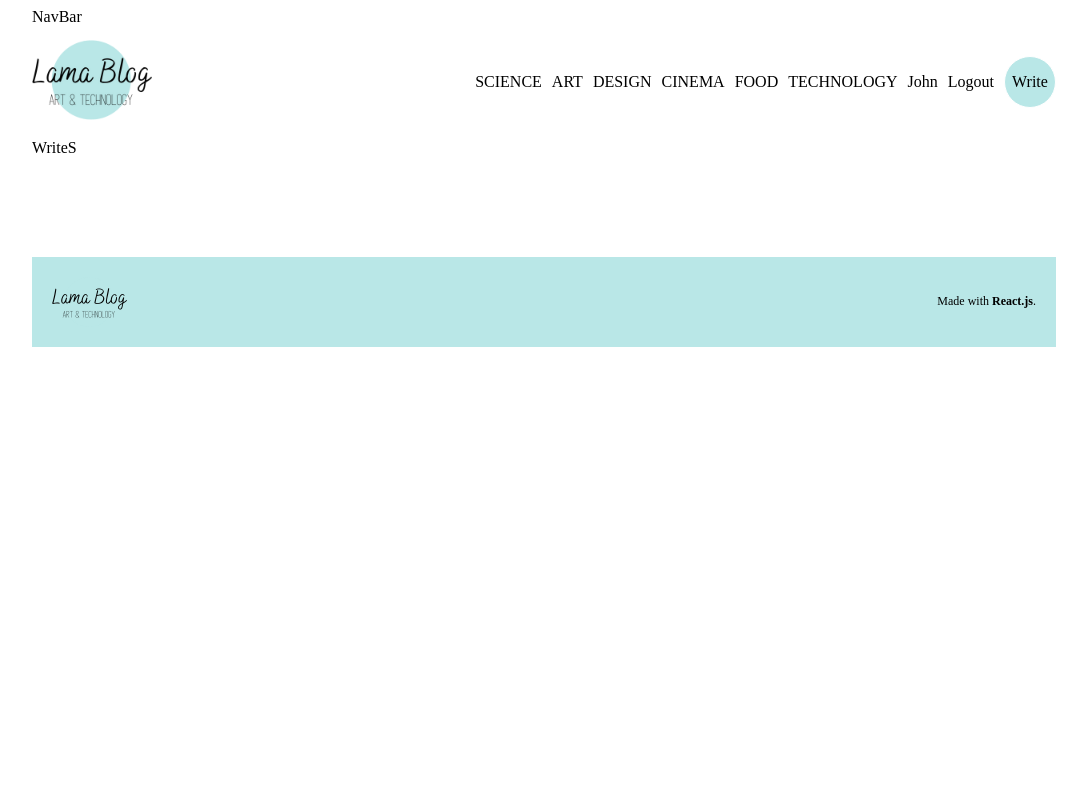
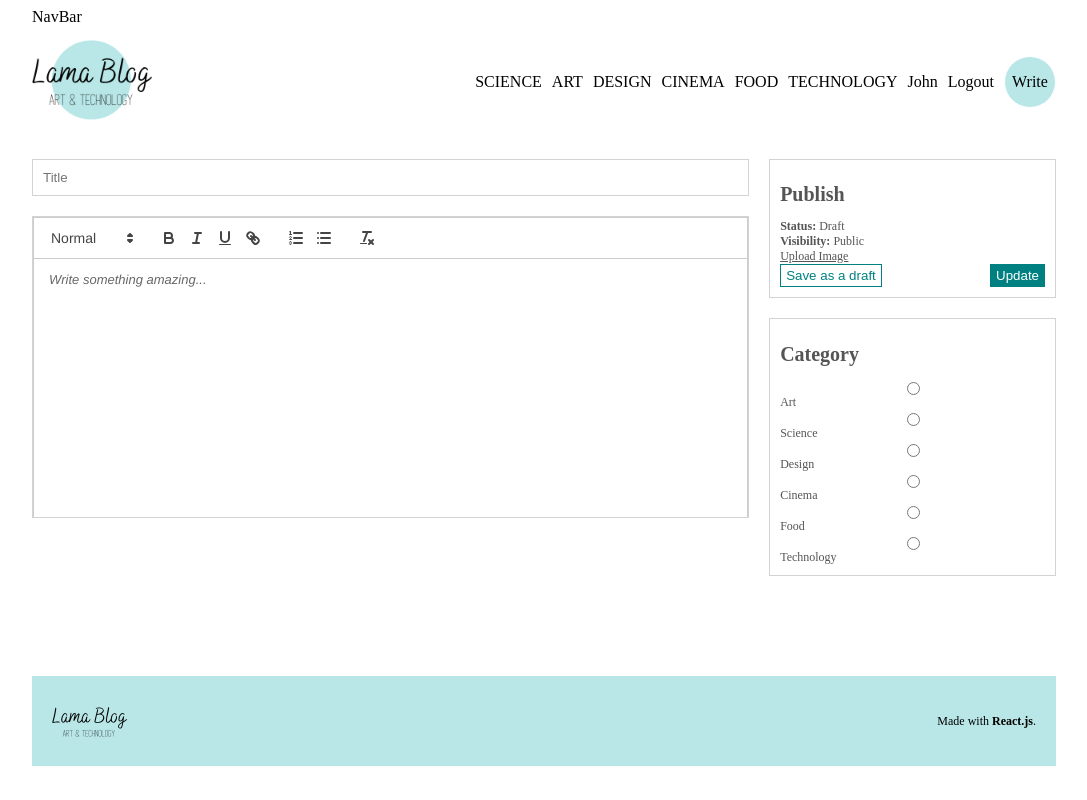
Before and after one commit to DariusBowser/react-blog-app, a React (Vite) app in the folder client/: page /post/1 in a window 1280 px wide. Both pictures are taken after a click on the element "Write". Shown: the whole page, without its empty margins (96-1183 px from the left). Built offline with nearby package versions, Linux system fonts and the light colour scheme.

Commit message:
react quill installation, styling of buttons on write page, design of content

```diff
--- a/client/package.json
+++ b/client/package.json
@@ -12,6 +12,7 @@
   "dependencies": {
     "react": "^18.2.0",
     "react-dom": "^18.2.0",
+    "react-quill": "^2.0.0",
     "react-router-dom": "^6.21.2",
     "sass": "^1.70.0"
   },
--- a/client/src/pages/Write.jsx
+++ b/client/src/pages/Write.jsx
@@ -1,9 +1,60 @@
-import React from 'react'
+import React from "react";
+import ReactQuill from "react-quill";
+import "react-quill/dist/quill.snow.css";
+import { useState } from "react";
 
 const Write = () => {
+  const [value, setValue] = useState("");
+
+  console.log(value);
   return (
-    <div>WriteS</div>
-  )
-}
+    <div className="add">
+      <div className="content">
+        <input type="text" placeholder="Title" />
+        <div className="editorContainer">
+          <ReactQuill
+            theme="snow"
+            value={value}
+            onChange={setValue}
+            placeholder="Write something amazing..."
+            className="editor"
+          />
+        </div>
+      </div>
+      <div className="menu">
+        <div className="item">
+          <h1>Publish</h1>
+          <span>
+            <b>Status:</b> Draft
+          </span>
+          <span>
+            <b>Visibility:</b> Public
+          </span>
+          <input style={{ display: "none" }} type="file" name="" id="file" />
+          <label className="file" htmlFor="file">Upload Image</label>
+          <div className="buttons">
+            <button>Save as a draft</button>
+            <button>Update</button>
+          </div>
+        </div>
+        <div className="item">
+          <h1>Category</h1>
+          <input type="radio" name="cat" value="art" id="art" />
+          <label htmlFor="art">Art</label>
+          <input type="radio" name="cat" value="science" id="science" />
+          <label htmlFor="science">Science</label>
+          <input type="radio" name="cat" value="design" id="design" />
+          <label htmlFor="design">Design</label>
+          <input type="radio" name="cat" value="cinema" id="cinema" />
+          <label htmlFor="cinema">Cinema</label>
+          <input type="radio" name="cat" value="food" id="food" />
+          <label htmlFor="food">Food</label>
+          <input type="radio" name="cat" value="technology" id="technology" />
+          <label htmlFor="technology">Technology</label>
+        </div>
+      </div>
+    </div>
+  );
+};
 
-export default Write
+export default Write;
--- a/client/src/style.scss
+++ b/client/src/style.scss
@@ -3,55 +3,49 @@ $lightGreen: #b9e7e7;
 .app {
   display: flex;
   justify-content: center;
-
   .container {
     width: 1024px;
-    // LOGIN & Register
 
     .link {
       text-decoration: none;
       color: inherit;
     }
+    //LOGIN & REGISTER
 
     .auth {
       display: flex;
       flex-direction: column;
+      align-items: center;
       justify-content: center;
-      align-items: center;
       height: 100vh;
       background-color: $lightGreen;
 
       h1 {
-        margin-bottom: 20px;
-        color: Black;
+        font-size: 20px;
+        color: teal;
         margin-bottom: 20px;
       }
 
       form {
         display: flex;
         flex-direction: column;
-        padding: 20px;
+        padding: 50px;
         background-color: white;
         width: 200px;
         gap: 20px;
-      }
 
         input {
           padding: 10px;
           border: none;
           border-bottom: 1px solid gray;
         }
+
         button {
           padding: 10px;
           border: none;
-        color: white;
           background-color: teal;
           cursor: pointer;
-      }
-
-      span {
-        font-size: 12px;
-        text-align: center;
+          color: white;
         }
 
         p {
@@ -59,9 +53,15 @@ $lightGreen: #b9e7e7;
           color: red;
           text-align: center;
         }
+
+        span {
+          font-size: 12px;
+          text-align: center;
+        }
+      }
     }
 
-    // NavBar
+    //NAVBAR
 
     .navbar {
       .container {
@@ -69,13 +69,11 @@ $lightGreen: #b9e7e7;
         display: flex;
         align-items: center;
         justify-content: space-between;
-
         .logo {
           img {
             width: 120px;
           }
         }
-
         .links {
           display: flex;
           align-items: center;
@@ -89,6 +87,7 @@ $lightGreen: #b9e7e7;
           span {
             cursor: pointer;
           }
+
           .write {
             background-color: $lightGreen;
             width: 50px;
@@ -101,8 +100,8 @@ $lightGreen: #b9e7e7;
             border: 1px solid white;
 
             &:hover {
+              color: teal;
               background-color: white;
-              color: teal;
               border: 1px solid teal;
             }
           }
@@ -111,6 +110,7 @@ $lightGreen: #b9e7e7;
     }
 
     //FOOTER
+
     footer {
       margin-top: 100px;
       padding: 20px;
@@ -119,13 +119,12 @@ $lightGreen: #b9e7e7;
       align-items: center;
       justify-content: space-between;
       font-size: 12px;
-
       img {
         height: 50px;
       }
     }
 
-    // HOME
+    //HOME
 
     .home {
       .posts {
@@ -138,7 +137,7 @@ $lightGreen: #b9e7e7;
           display: flex;
           gap: 100px;
 
-          &:nth-child(2n+1){
+          &:nth-child(2n + 1) {
             flex-direction: row-reverse;
           }
 
@@ -146,7 +145,7 @@ $lightGreen: #b9e7e7;
             flex: 2;
             position: relative;
 
-            &::after{
+            &::after {
               content: "";
               width: 100%;
               height: 100%;
@@ -163,21 +162,22 @@ $lightGreen: #b9e7e7;
               object-fit: cover;
             }
           }
+
           .content {
             flex: 3;
             display: flex;
             flex-direction: column;
             justify-content: space-between;
 
-            h1{
-              font-style: 48px;
+            h1 {
+              font-size: 48px;
             }
 
-            p{
-              font-style: 18px;
+            p {
+              font-size: 18px;
             }
 
-            button{
+            button {
               width: max-content;
               padding: 10px 20px;
               border: none;
@@ -186,10 +186,10 @@ $lightGreen: #b9e7e7;
               border: 1px solid teal;
               color: teal;
 
-              &:hover{
+              &:hover {
+                border: 1px solid white;
                 background-color: $lightGreen;
                 color: black;
-                border: 1px solid white;
               }
             }
           }
@@ -197,19 +197,19 @@ $lightGreen: #b9e7e7;
       }
     }
 
+    //SINGLE
 
-    // SINGLE POST
-    .single{
+    .single {
       display: flex;
       gap: 50px;
 
-      .content{
+      .content {
         flex: 5;
         display: flex;
         flex-direction: column;
         gap: 30px;
 
-        img{
+        img {
           width: 100%;
           height: 300px;
           object-fit: cover;
@@ -219,75 +219,74 @@ $lightGreen: #b9e7e7;
           display: flex;
           align-items: center;
           gap: 10px;
-          font-style: 14px;
-          img{
-            width:50px;
+          font-size: 14px;
+          img {
+            width: 50px;
             height: 50px;
             border-radius: 50%;
             object-fit: cover;
           }
 
-          span{
+          span {
             font-weight: bold;
           }
         }
 
-        .edit{
+        .edit {
           display: flex;
           gap: 5px;
 
-          img{
+          img {
             width: 20px;
             height: 20px;
             cursor: pointer;
           }
         }
 
-        h1{
+        h1 {
+          font-size: 42px;
           color: #333;
-          font-style: 42px;
         }
 
-        p{
+        p {
           text-align: justify;
           line-height: 30px;
         }
-
       }
-
       .menu {
         flex: 2;
         display: flex;
         flex-direction: column;
         gap: 25px;
 
-        h1{
-          font-style: 20px;
-          color: #555
+        h1 {
+          font-size: 20px;
+          color: #555;
         }
-        .post{
+
+        .post {
           display: flex;
+          flex-direction: column;
           gap: 10px;
-          flex-direction: column;
 
-          img{
+          img {
             width: 100%;
             height: 200px;
             object-fit: cover;
           }
 
-          h2{
+          h2 {
             color: #555;
           }
 
-          button{
+          button {
             width: max-content;
             padding: 7.5px 15px;
             border: none;
             cursor: pointer;
             color: teal;
             background-color: white;
-            border : 1px solid teal;
+            border: 1px solid teal;
 
             &:hover {
               border: 1px solid white;
@@ -299,11 +298,89 @@ $lightGreen: #b9e7e7;
       }
     }
 
+    //WRITE
 
-    // WRITE CONTENT
+    .add {
+      margin-top: 20px;
+      display: flex;
+      gap: 20px;
 
-    .write{
+      .content {
+        flex: 5;
+        display: flex;
+        flex-direction: column;
+        gap: 20px;
 
+        input {
+          padding: 10px;
+          border: 1px solid lightgray;
+        }
+
+        .editorContainer {
+          height: 300px;
+          overflow: scroll;
+          border: 1px solid lightgray;
+
+          .editor {
+            height: 100%;
+            border: none;
           }
         }
       }
+
+      .menu {
+        flex: 2;
+        display: flex;
+        flex-direction: column;
+        gap: 20px;
+
+        .item {
+          border: 1px solid lightgray;
+          padding: 10px;
+          flex:1;
+          display: flex;
+          flex-direction: column;
+          justify-content: space-between;
+          font-size: 12px;
+          color: #555;
+
+          h1{
+            font-size: 20px;
+          }
+
+          .file{
+            text-decoration: underline;
+            cursor: pointer;
+          }
+
+          .buttons{
+            display: flex;
+            justify-content: space-between;
+
+            :first-child{
+              cursor: pointer;
+              color: teal;
+              background-color: white;
+              border: 1px solid teal;
+              padding: 3px 5px;
+            }
+            :last-child{
+              cursor: pointer;
+              color: white;
+              background-color: teal;
+              border: 1px solid teal;
+              padding: 3px 5px;
+            }
+          }
+
+          .cat{
+            display: flex;
+            align-items: center;
+            gap: 2px;
+            color: teal;
+          }
+        }
+      }
+    }
+  }
+}
```
Also changed, not shown: 1 other file (tests, documents, lock files or other folders). Lines whose indentation alone changed are shown as unchanged.
